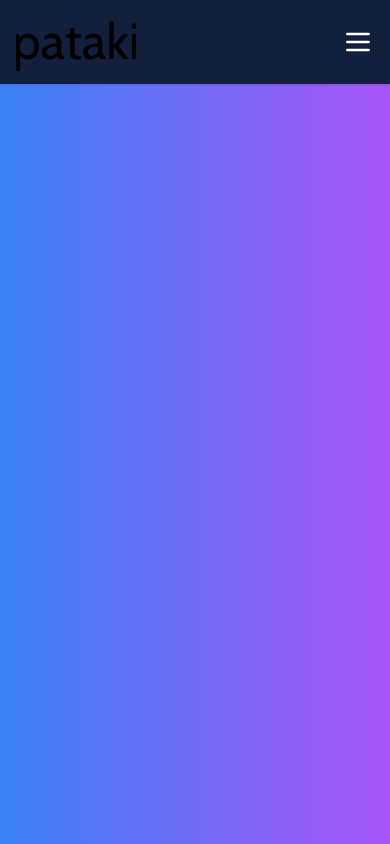
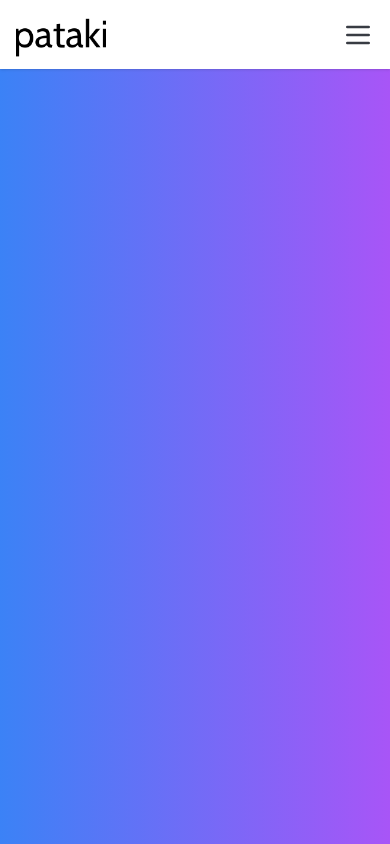
Before and after one commit to alejomayuri/landing-modular, a Next.js app: page / in a window 390 px wide. Shown: the top 844 px of the page. Built offline with nearby package versions, Linux system fonts and the light colour scheme.

Commit message:
prueba de menu mobile con demo 5

```diff
--- a/src/app/page.js
+++ b/src/app/page.js
@@ -4,7 +4,7 @@ import { defaultData, demo_first, demo_second, demo_third, demo_fourth, demo_fif
 export default function Home() {
   return (
     <>
-      <Header data={demo_third?.header} />
+      <Header data={demo_fifth?.header} />
       <main>
         {/* Contenido de prueba para scroll */}
         <section className="h-screen bg-gray-100 bg-gradient-to-r from-blue-500 to-purple-500"></section>
```
